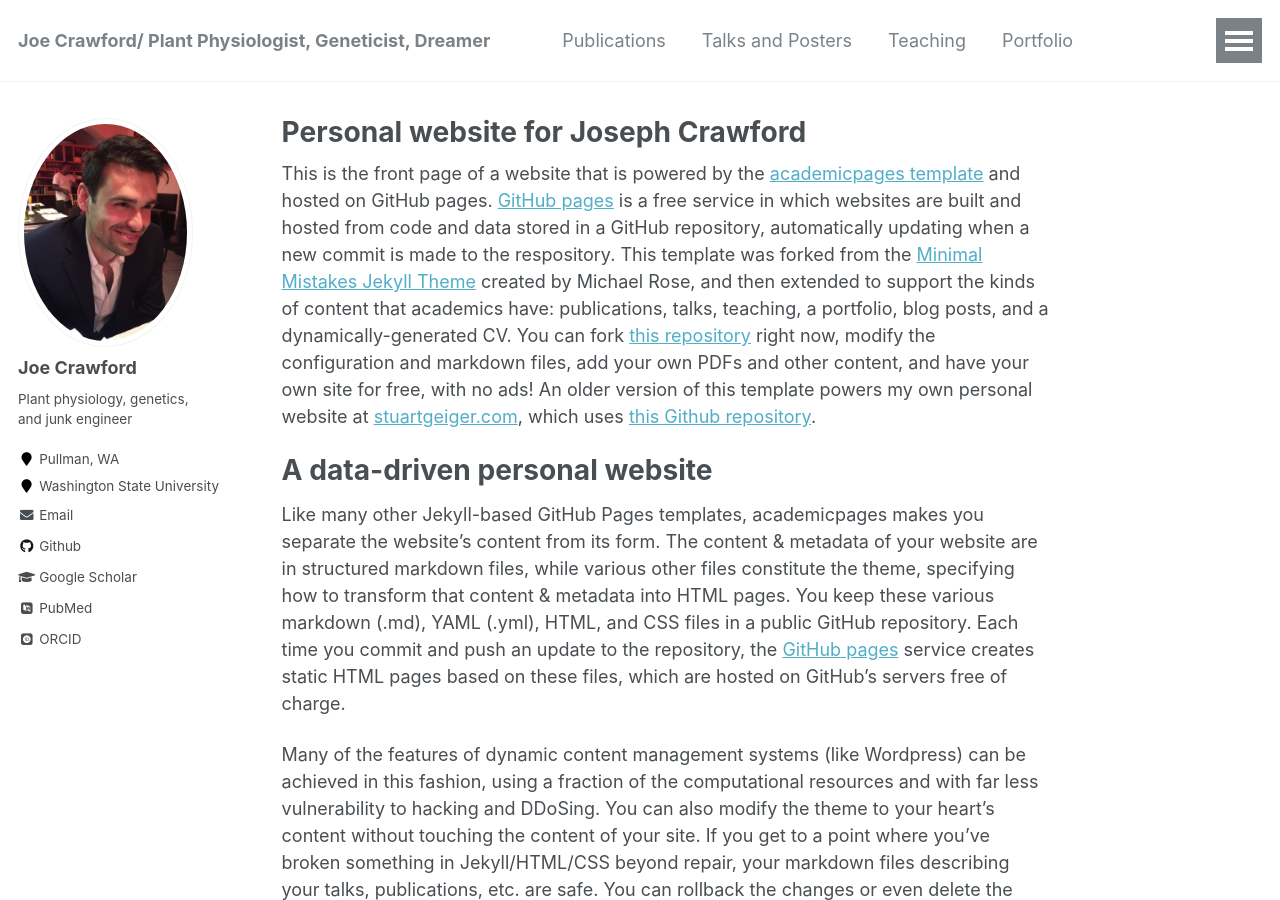
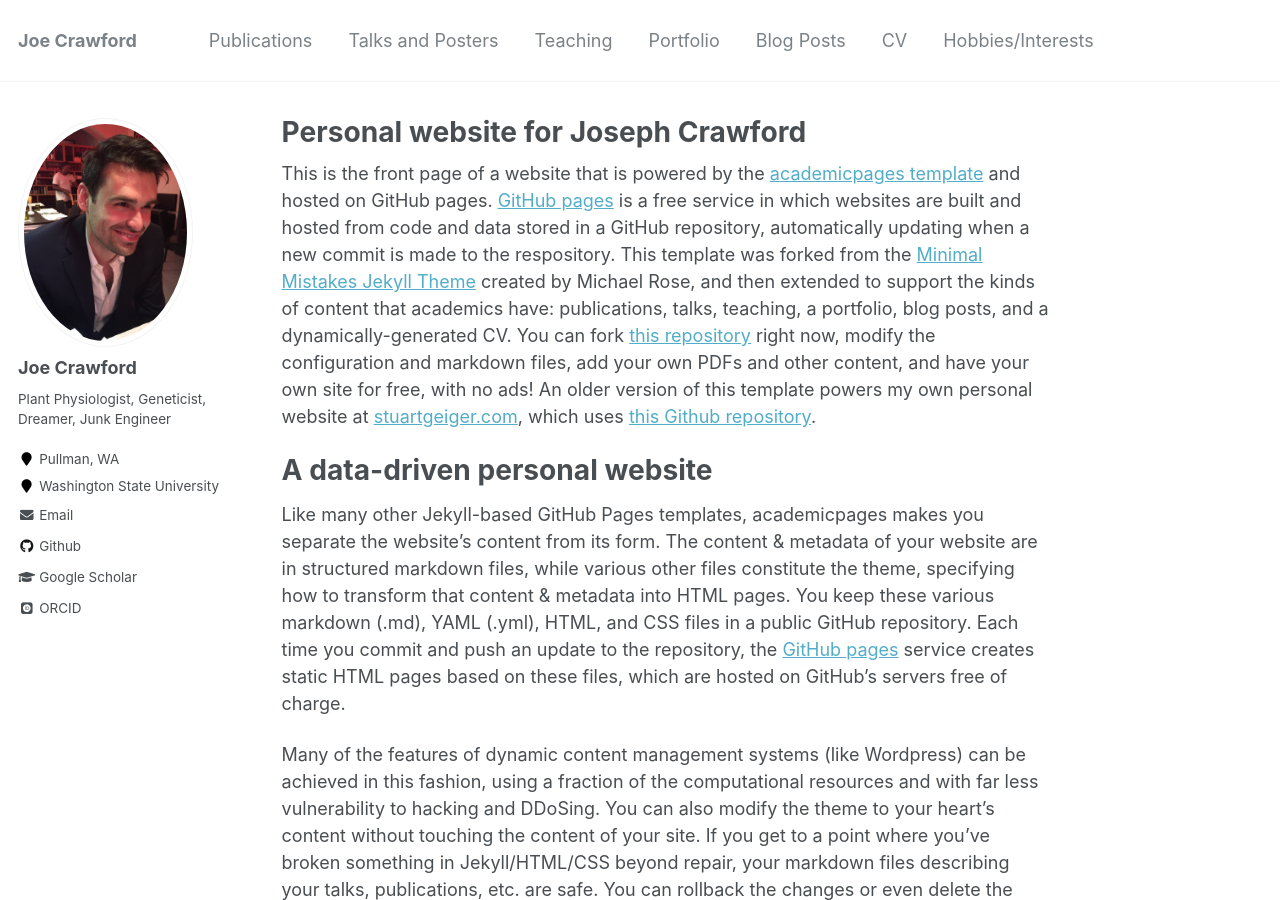
Before and after one commit to plant-physio/plant-physio.github.io, a Jekyll site: the page built from _pages/about.md, in a window 1280 px wide and 900 px high. Built offline with Jekyll 4.4.1, drawn with Linux system fonts in a browser that asks for light colours; some web fonts are replaced.

Commit message:
Update _config.yml

```diff
--- a/_config.yml
+++ b/_config.yml
@@ -7,8 +7,7 @@
 
 # Site Settings
 locale                   : "en-US"
-title                    : "Joe Crawford/
-                            Plant Physiologist, Geneticist, Dreamer"
+title                    : "Joe Crawford"
 title_separator          : "-"
 name                     : &name "Joe Crawford"
 description              : &description "professional website "
@@ -83,10 +82,10 @@ analytics:
 author:
   name             : "Joe Crawford"
   avatar           : "joe.jpg"
-  bio              : "Plant physiology, genetics, and junk engineer"
+  bio              : "Plant Physiologist, Geneticist, Dreamer, Junk Engineer"
   location         : "Pullman, WA"
   employer         : "Washington State University"
-  pubmed           : "https://www.ncbi.nlm.nih.gov/pubmed/?term=john+snow"
+  pubmed           : #"https://www.ncbi.nlm.nih.gov/pubmed/?term=john+snow"
   googlescholar    : "http://yourfullgooglescholarurl.com"
   email            : "joseph.crawford@wsu.edu"
   researchgate     :  # example: "https://www.researchgate.net/profile/yourprofile"
```
